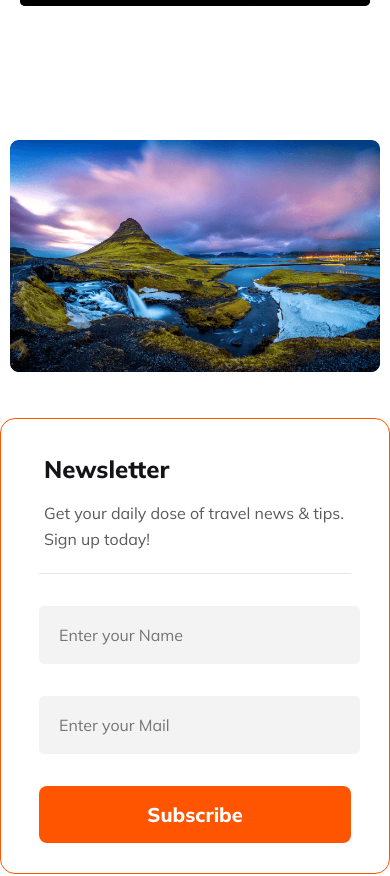
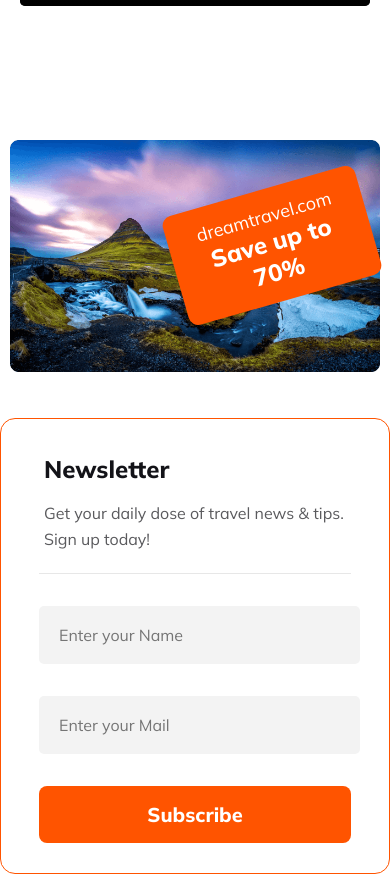
Before and after one commit to Ashikparvez89/assinment-2, a plain HTML site: page index.html in a window 390 px wide. Shown: the part 9716-10592 px from the top of the page. Drawn offline with Linux system fonts and the light colour scheme; grey boxes are pictures that could not be loaded.

Commit message:
added some html and css

```diff
--- a/index.html
+++ b/index.html
@@ -4,11 +4,21 @@
 <head>
     <meta charset="UTF-8">
     <meta name="viewport" content="width=device-width, initial-scale=1.0">
-    <title>Document</title>
+    <title>Dream Travel</title>
+
+
+    <!-- links-favicon and font-awesome -->
+
+
+    <link rel="shortcut icon" href="./Images/logo.png" type="image/x-icon">
     <link rel="stylesheet" href="https://cdnjs.cloudflare.com/ajax/libs/font-awesome/6.5.1/css/all.min.css"
         integrity="sha512-DTOQO9RWCH3ppGqcWaEA1BIZOC6xxalwEsw9c2QQeAIftl+Vegovlnee1c9QX4TctnWMn13TZye+giMm8e2LwA=="
         crossorigin="anonymous" referrerpolicy="no-referrer" />
+
+    <!-- link-css -->
+
     <link rel="stylesheet" href="style.css">
+
 </head>
 
 <body>
@@ -334,6 +344,10 @@
             </div>
             <div class="newsletter-img">
                 <img src="./Images/newsletter.png" alt="">
+                <div class="d-box">
+                    <span>dreamtravel.com</span>
+                    <h3>Save up to 70%</h3>
+                </div>
             </div>
         </div>
     </section>
--- a/style.css
+++ b/style.css
@@ -642,7 +642,36 @@
 
 .newsletter-img {
     grid-column: 7/span 6;
+    position: relative;
 }
+
+.d-box {
+    background-color: var(--pri-color);
+    padding: 16px 2px;
+    border-radius: 10px;
+    text-align: center;
+    transform: rotate(-16deg);
+    width: 41%;
+    position: absolute;
+    bottom: 84px;
+    right: 18px;
+}
+
+.d-box span {
+    color: #FFF;
+    text-align: center;
+    font-size: 24px;
+    font-weight: 400;
+}
+
+.d-box h3 {
+    color: #FFF;
+    font-size: 32px;
+    font-weight: 800;
+}
+
+
+
 
 .newsletter-img img {
     width: 100%;
@@ -679,6 +708,7 @@
 
 .footer-social ul li span {
     font-size: 2em;
+    color: var(--sec-grey);
 }
 
 .footer-content {
@@ -860,9 +890,11 @@
         padding: 20px;
         text-align: center;
     }
-    .banner-icon{
+
+    .banner-icon {
         text-align: left;
     }
+
     .banner-1 {
         width: 93%;
     }
@@ -947,7 +979,29 @@
     .newsletter-img {
         padding: 10px;
     }
+    .d-box {
+        background-color: var(--pri-color);
+        padding: 15px 20px;
+        border-radius: 10px;
+        text-align: center;
+        transform: rotate(-16deg);
+        width: 41%;
+        position: absolute;
+        bottom: 84px;
+        right: 18px;
+    }
+    .d-box span {
+        color: #FFF;
+        text-align: center;
+        font-size: 18px;
+        font-weight: 400;
+    }
 
+    .d-box h3 {
+        color: #FFF;
+        font-size: 24px;
+        font-weight: 800;
+    }
     .footer-content {
         padding: 20px;
     }
```
